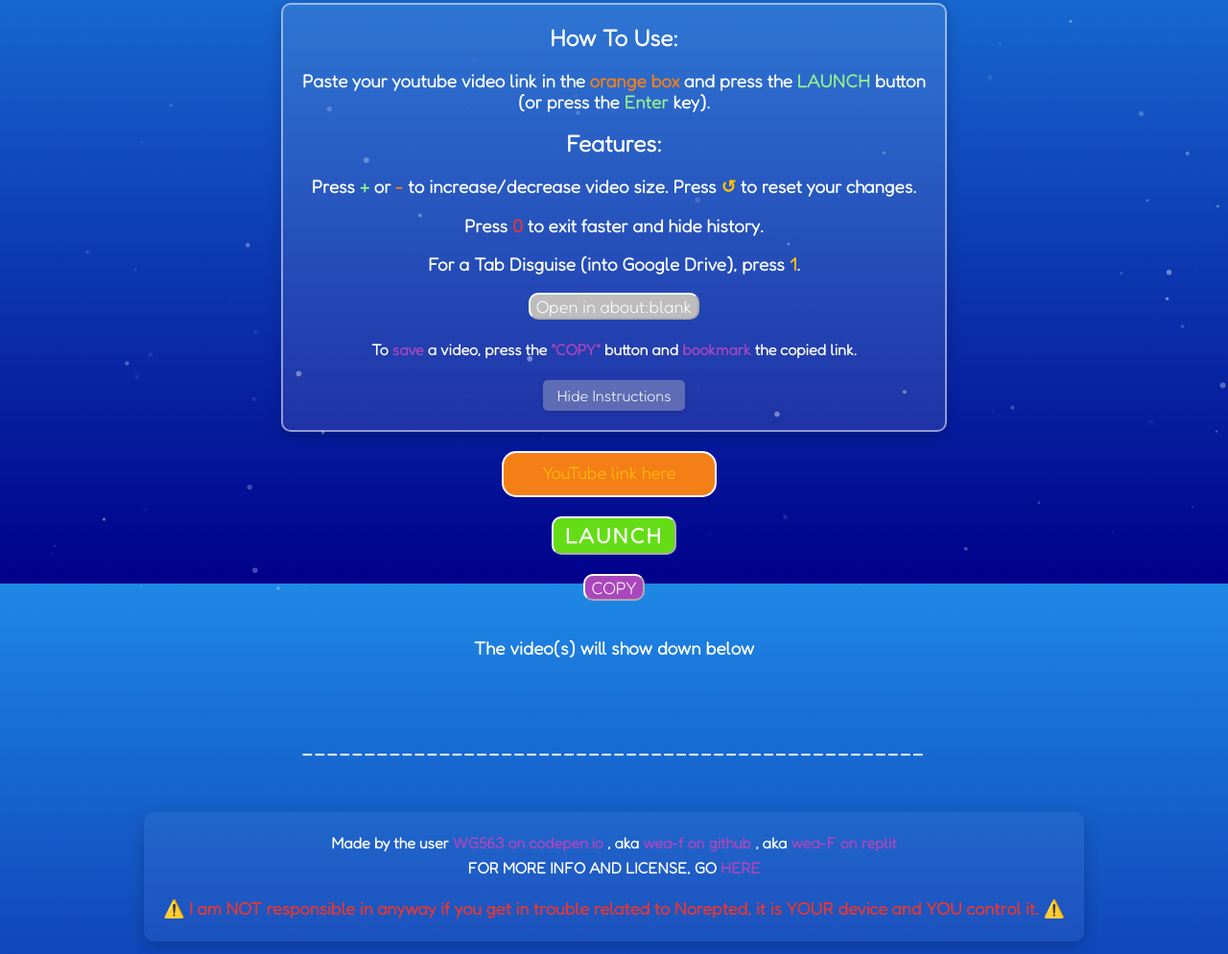
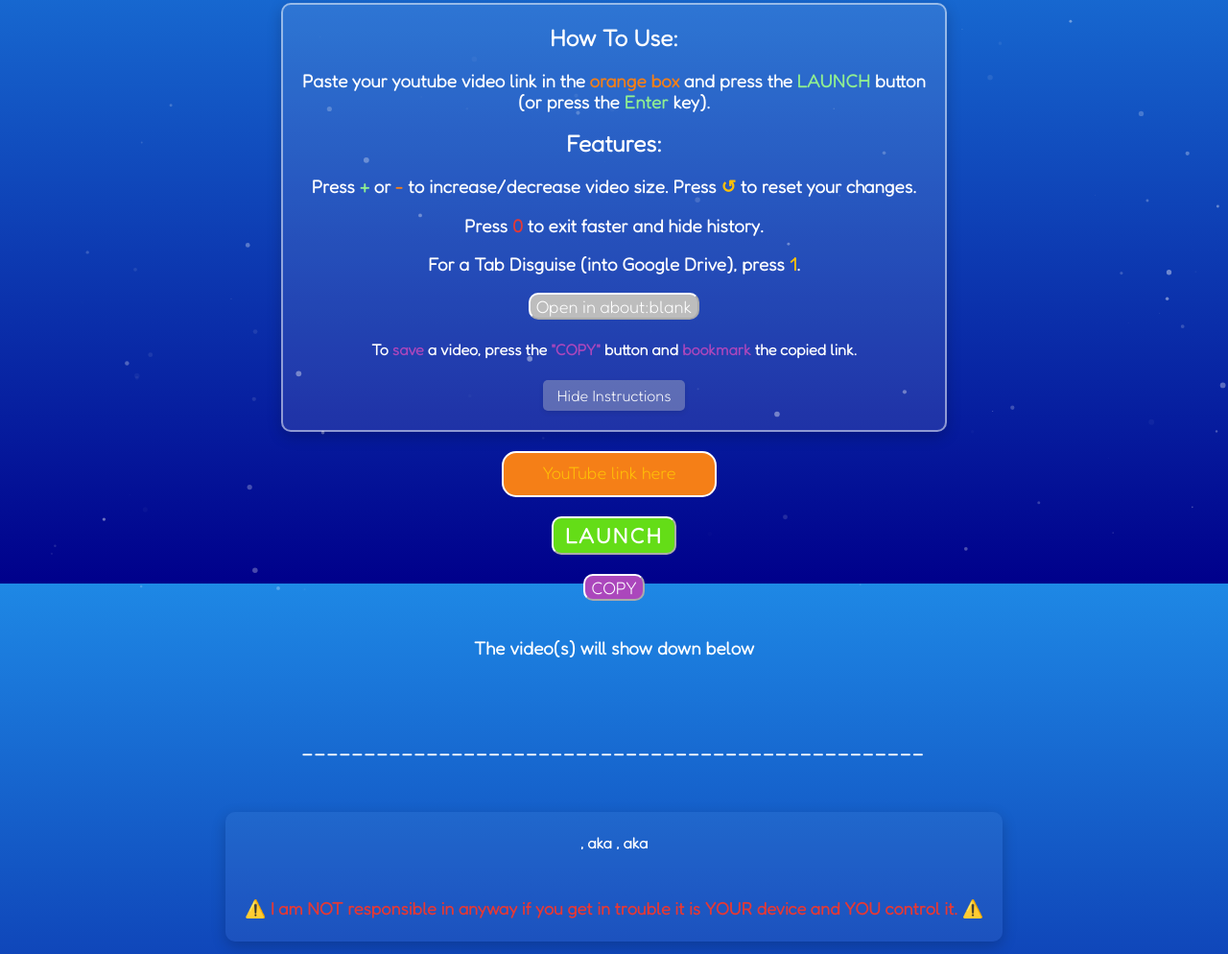
Before and after one commit to wewewer4fteeeeeee/wewewer4fteeeeeee.github.io, a plain HTML site: page ytunblockarv2/v2.html in a window 1280 px wide. Shown: the part 192-1186 px from the top of the page at 96% size. Drawn offline with nearby package versions, Linux system fonts and the light colour scheme.

Commit message:
Update v2.html

```diff
--- a/ytunblockarv2/v2.html
+++ b/ytunblockarv2/v2.html
@@ -119,12 +119,10 @@ height="0" width="0" style="display:none;visibility:hidden"></iframe></noscript>
 
 
 
-<h5 class="fade-in" id="socials"> Made by the user <a href="https://codepen.io/weaF_z" target=”_blank”> WG563 on
-    codepen.io </a>, aka <a href="https://github.com/wea-f" target=”_blank”>wea-f on github </a>, aka <a
-    href="https://replit.com/@wea-F" target=”_blank”> wea-F on replit </a> <br> FOR MORE INFO AND LICENSE, GO <a
-    href="https://github.com/wea-f/Norepted" target="_blank"> HERE </a> <br>
-  <span class="fade-in" id="condition"> &#9888;&#65039; I am NOT responsible in anyway if you get in trouble related to Norepted,
-    it is YOUR device and YOU control it. &#9888;&#65039; </span>
+<h5 class="fade-in" id="socials"><a href="" target=”_blank”></a>, aka <a href="https://github.com/wea-f" target=”_blank”></a>, aka <a
+    href="" target=”_blank”></a> <br><a
+    href="" target="_blank"></a> <br>
+  <span class="fade-in" id="condition"> &#9888;&#65039; I am NOT responsible in anyway if you get in trouble it is YOUR device and YOU control it. &#9888;&#65039; </span>
 </h5>
   </div>
 
```
